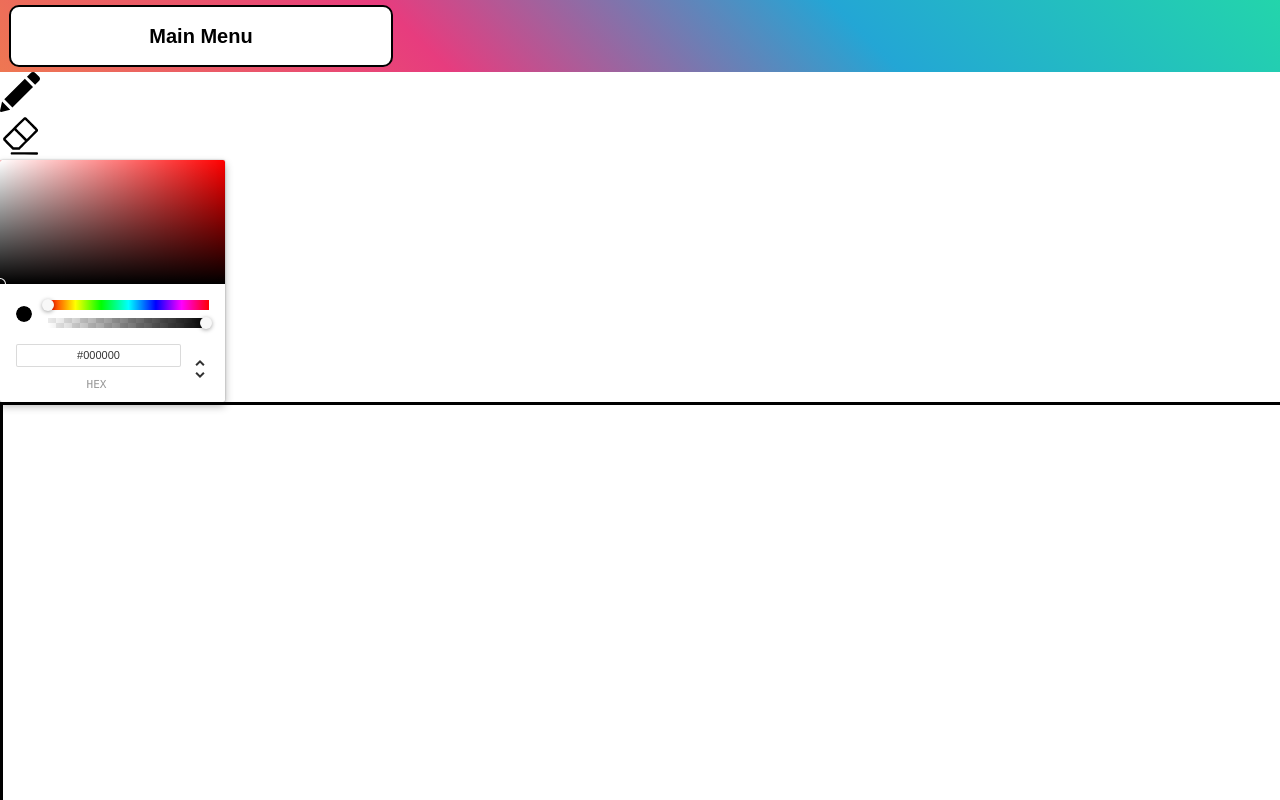
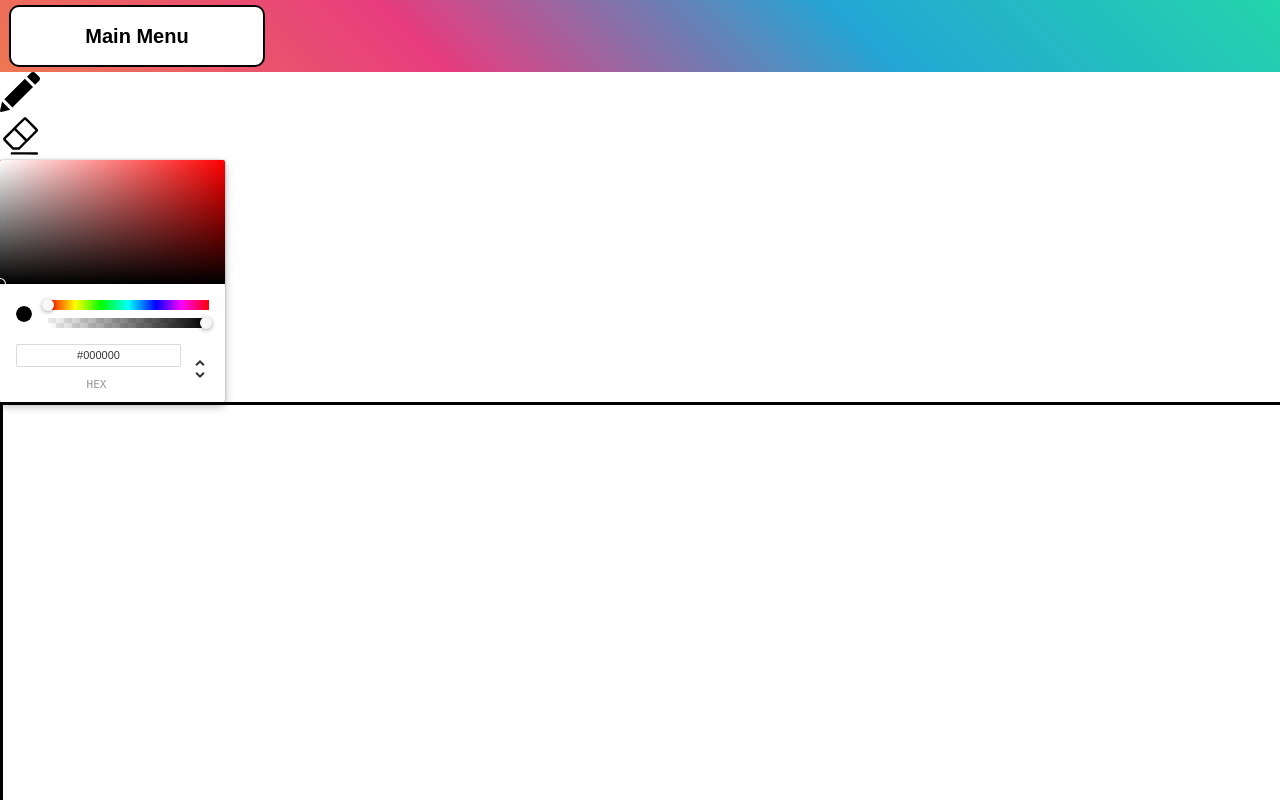
Before and after one commit to randyttruong/mspaint-js, a React (Create React App) app in the folder react-drawing-canvas/: page /DrawingPage in a window 1280 px wide. Shown: the top 800 px of the page. Built offline with nearby package versions, Linux system fonts and the light colour scheme.

Commit message:
Minor Tweak to Header

```diff
--- a/react-drawing-canvas/src/components/DrawingToolbar/DrawingToolbar.js
+++ b/react-drawing-canvas/src/components/DrawingToolbar/DrawingToolbar.js
@@ -6,7 +6,7 @@ import eraserSrc from "../../resources/eraserButton2.svg";
 import { ChromePicker } from 'react-color'; // Import the color picker component
 
 
-function PencilButton() {
+function PencilButton({onClick}) {
     const [isActive, setIsActive] = useState(false);
 
     return (
@@ -23,7 +23,7 @@ function PencilButton() {
     );
 }
 
-function EraserButton() {
+function EraserButton({onClick}) {
     const [isActive, setIsActive] = useState(false);
 
     return (
--- a/react-drawing-canvas/src/pages/DrawingPage/DrawingPage.css
+++ b/react-drawing-canvas/src/pages/DrawingPage/DrawingPage.css
@@ -5,7 +5,7 @@
 }
 
 .main-menu-button {
-    width: 30%;
+    width: 20%;
     height: 70%;
     background: white;
     border-radius: 10px;
```
